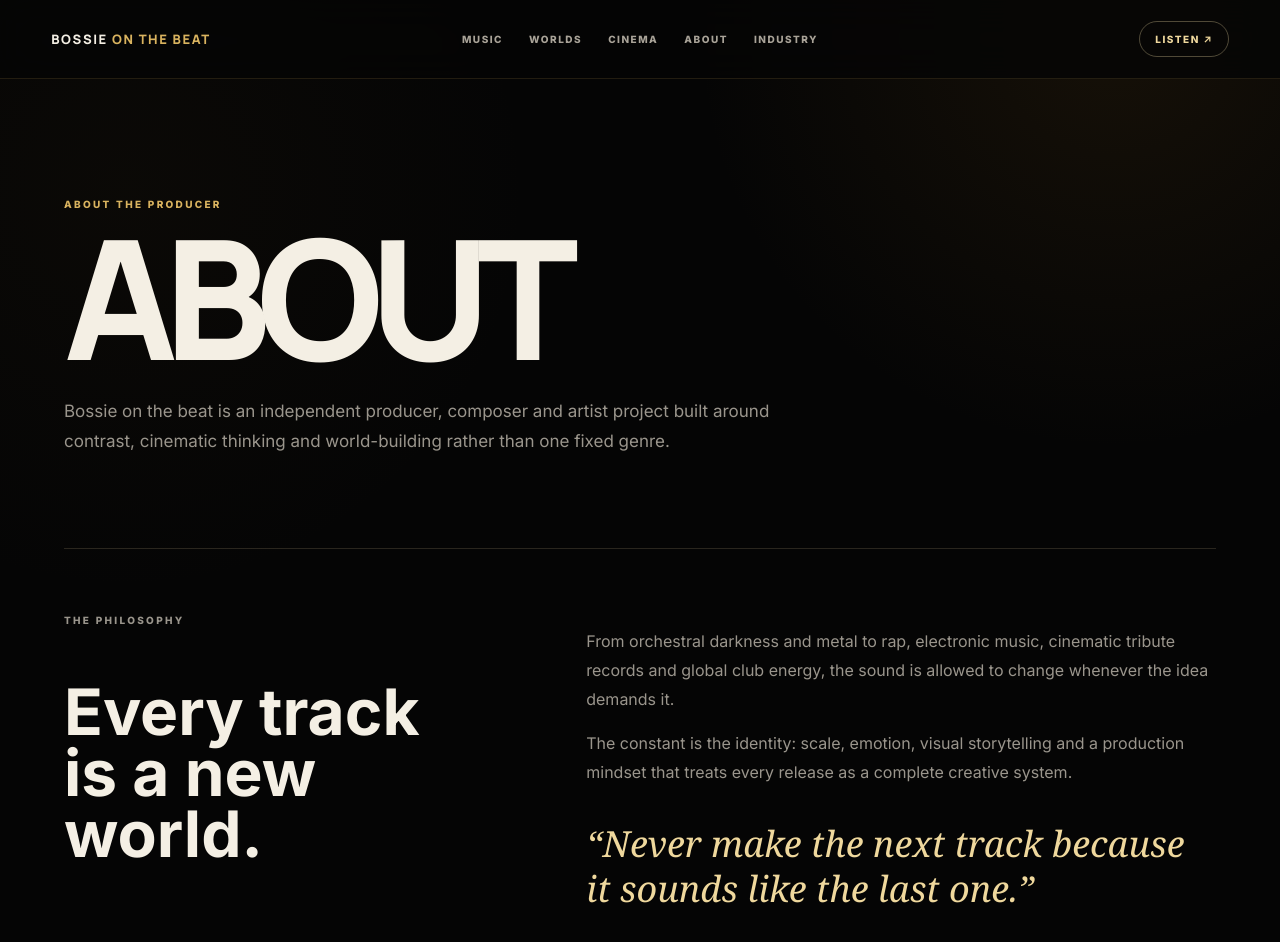
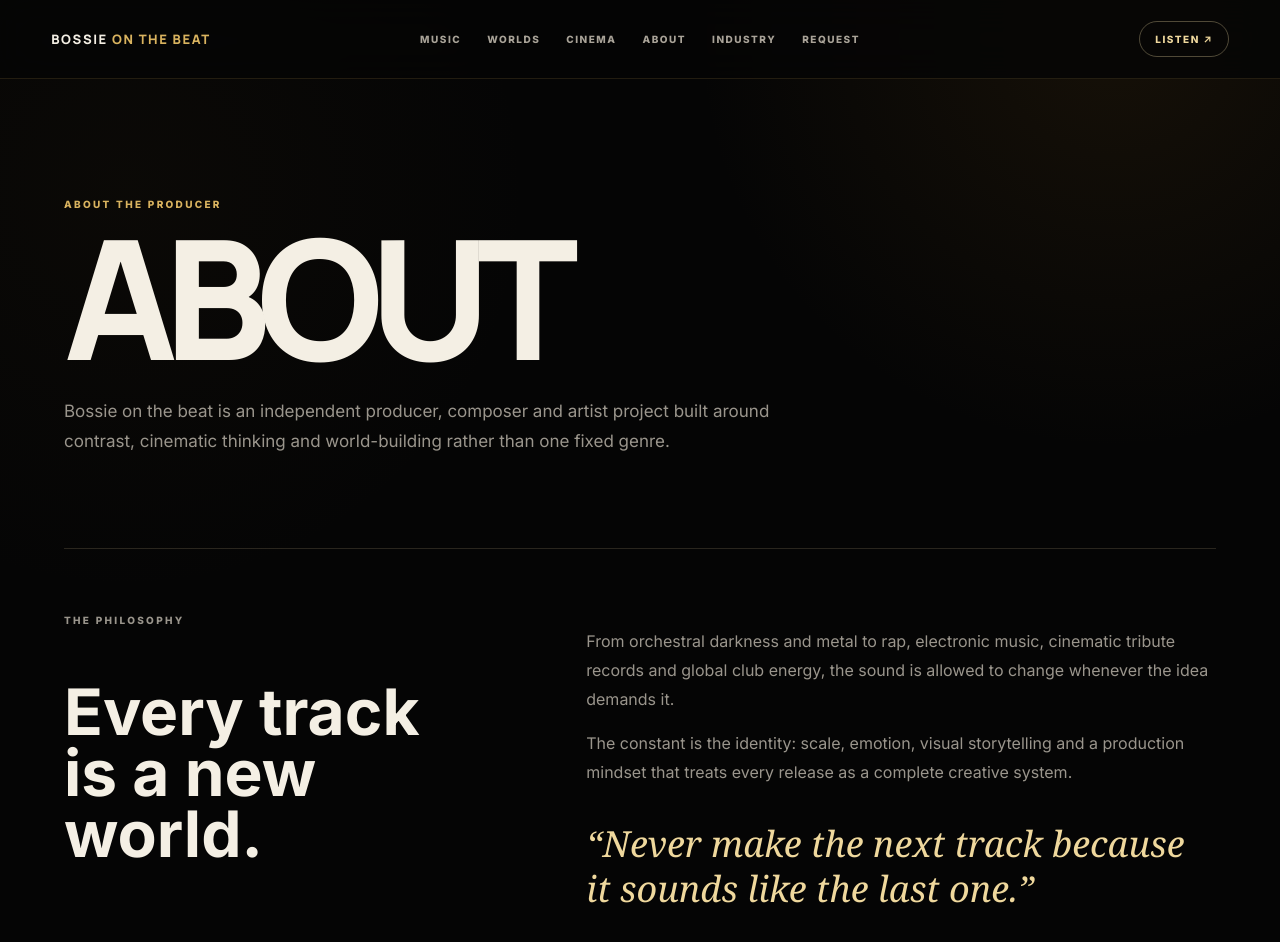
Before and after one commit to mvandenboslfgx/Bossie-on-that-beat, a Next.js app: page /about in a window 1280 px wide. Shown: the top 942 px of the page. Built offline with nearby package versions, Linux system fonts and the light colour scheme; a web font is replaced by a local one.

Commit message:
Add Request page to site navigation

```diff
--- a/components/SiteChrome.tsx
+++ b/components/SiteChrome.tsx
@@ -1,6 +1,6 @@
 import Link from "next/link";
 
-const nav = [["Music","/music"],["Worlds","/worlds"],["Cinema","/cinema"],["About","/about"],["Industry","/industry"]];
+const nav = [["Music","/music"],["Worlds","/worlds"],["Cinema","/cinema"],["About","/about"],["Industry","/industry"],["Request","/request"]];
 
 export function SiteNav(){
   return <nav className="site-nav"><div className="nav-inner"><Link className="site-brand" href="/">BOSSIE <span>ON THE BEAT</span></Link><div className="site-links">{nav.map(([label,href])=><Link key={href} href={href}>{label}</Link>)}</div><a className="site-listen" href="https://open.spotify.com/search/Bossie%20on%20that%20beat" target="_blank" rel="noreferrer">Listen ↗</a></div></nav>
```
